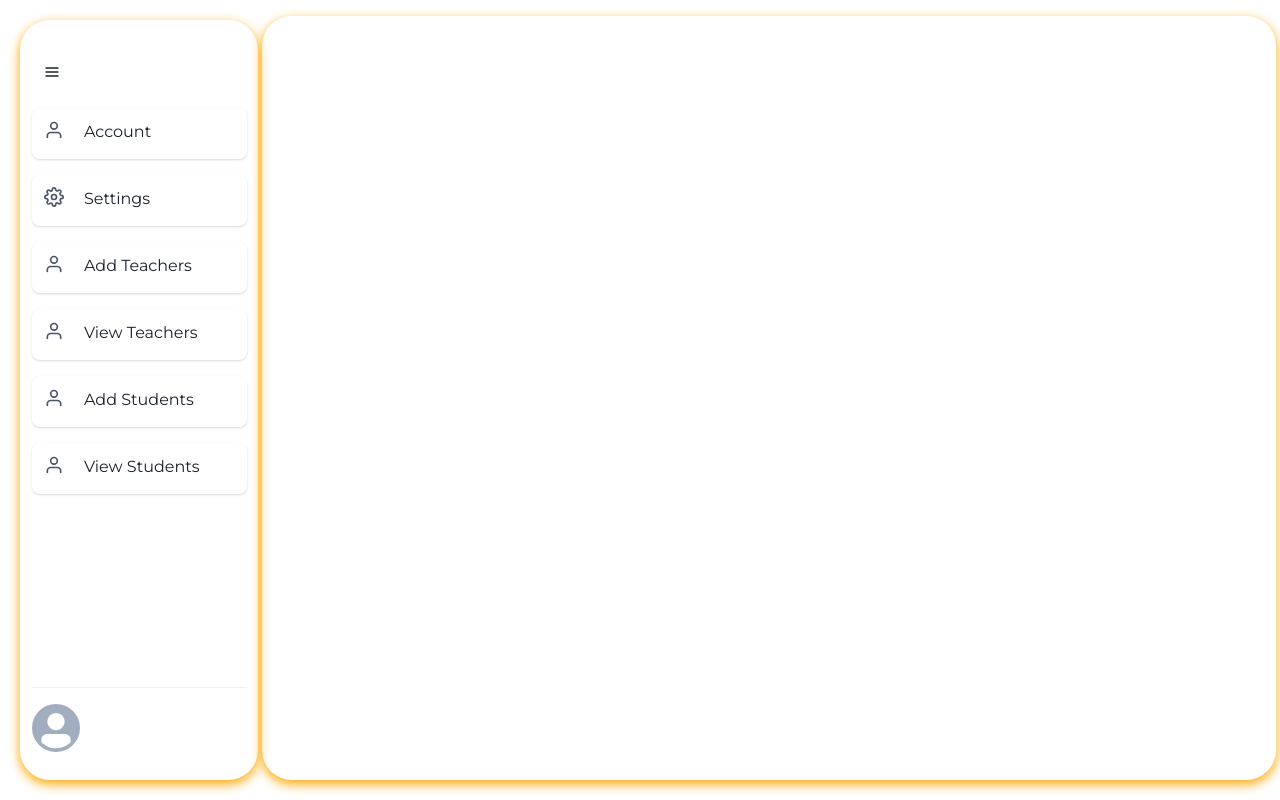
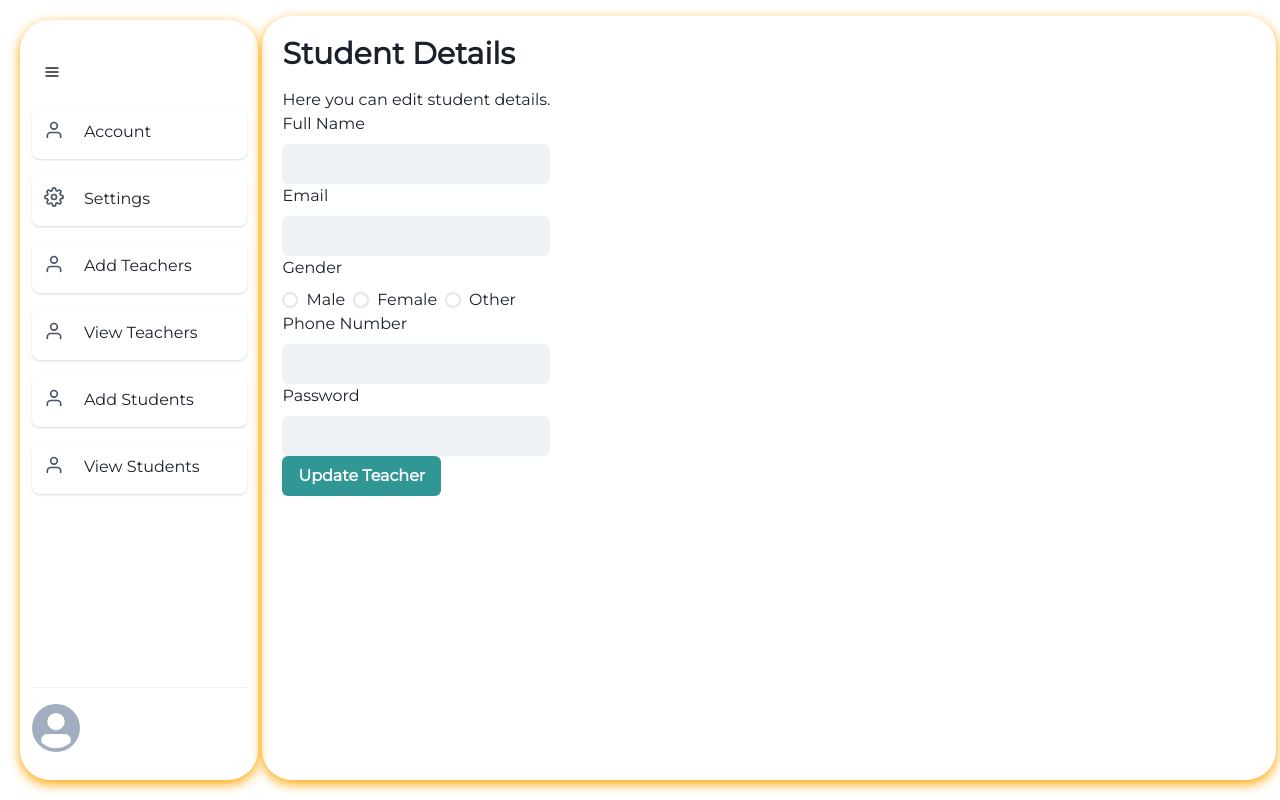
Before and after one commit to ihaseeb8/Learn-Live, a React (Vite) app in the folder frontend/: page /admin/editstudent in a window 1280 px wide. Built offline with nearby package versions, Linux system fonts and the light colour scheme; no server answers; a web font is replaced by a local one.

Commit message:
View and Edit Student

```diff
--- /dev/null
+++ b/frontend/src/components/EditStudent.jsx
@@ -0,0 +1,175 @@
+import React , {useState, useEffect} from 'react'
+import { Box,Button, Avatar,Heading, Text, Link ,FormControl,FormLabel, Input,RadioGroup,Radio,Stack, InputGroup} from '@chakra-ui/react'
+import axios from "axios"
+import { Divider } from '@chakra-ui/react'
+import { useNavigate, useParams} from "react-router-dom";
+
+
+const EditStudentDetails = () =>
+{
+    const [userID , setUserID] = useState();
+    const [name, setName] = useState("");
+    const [email, setEmail] = useState("");
+    const [gender ,setGender] = useState("");
+    const [phoneno , setPhoneNo] = useState("");
+    const [password, setPassword]= useState("");
+    const [profileimg , setProfileImg]= useState("");
+    const [students , setStudents]= useState([]);
+
+    const [selectedFile, setSelectedFile] =useState(null);
+    const [fileInputState, setFileInputState ] = useState("");
+    const [previewSource , setPreviewSource] = useState("");
+
+      const [msg, setMsg] = useState('');
+
+
+  const EditStudents = async(e) =>
+  {
+    axios.get('http://localhost:5000/student/getstudent', {params : {id: localStorage.getItem('studentid')}})
+    .then(res=> {
+      console.log(res.data)
+      setName(res.data.name);
+      setEmail(res.data.email);
+      setGender(res.data.gender);
+      setPhoneNo(res.data.phoneno);
+      setPassword(res.data.password);
+      setFileInputState(res.data.fileInputState);
+
+      }).catch (err=> {
+  console.log(err) })
+
+    e.preventDefault();
+    console.log(`id: ${localStorage.getItem('studentid')}`)
+    //setName(name);
+    axios.put(`http://localhost:5000/student/updatestudent/${localStorage.getItem('studentid')}`,
+    {
+      name:name,
+      email:email,
+      gender:gender,
+      phoneno:phoneno,
+      password:password,
+      fileInputState:fileInputState,
+
+    }).then((res)=>
+    {
+      //console.log(category)
+      window.alert("EditSuccesFUll")
+    }).catch((err)=>
+      {
+        window.alert("EditNOTSuccesFUll")
+      })
+
+  }
+
+  const handleFileInputChange =(e)=>
+  {
+      const file = e.target.files[0];
+      previewFile(file);
+      setSelectedFile(file);
+      setFileInputState(e.target.value);
+  };
+
+  const previewFile = (file) =>
+  {
+      const reader = new FileReader();
+      reader.readAsDataURL(file);
+      reader.onloadend=()=>
+      {
+          setPreviewSource(reader.result);
+      }
+  }
+
+         return (
+          <div>
+
+<Box p={5}>
+      <Heading as="h2" size="lg">
+        Student Details
+      </Heading>
+      <Text mt={4}>
+        Here you can edit student details.
+      </Text>
+
+      <FormControl>
+           <FormLabel>Full Name</FormLabel>
+     <Input
+      onChange={e=>setName(e.target.value)}
+       id='name' name='name' label='Name'
+       defaultValue={name}
+       variant='filled'
+      inputProps = {
+        { readOnly: false,}
+        }
+        required
+        />
+         </FormControl>
+         <FormControl>
+           <FormLabel>Email</FormLabel>
+     <Input
+      onChange={e=>setEmail(e.target.value)}
+       id='email' name='email' label='Email'
+      variant='filled'
+      defaultValue={email}
+      inputProps = {
+        { readOnly: false,}
+        }
+        required
+        />
+         </FormControl>
+         <FormLabel>Gender</FormLabel>
+         <RadioGroup onChange={setGender} value={gender}
+          defaultValue={gender}
+         id='gender' aria-label="gender" name="gender">
+      <Stack direction='row'>
+        <Radio value="male">Male</Radio>
+        <Radio  value="femlae">Female</Radio>
+        <Radio  value="other">Other</Radio>
+      </Stack>
+    </RadioGroup>
+    <FormControl>
+           <FormLabel>Phone Number</FormLabel>
+     <Input
+      onChange={e=>setPhoneNo(e.target.value)}
+      defaultValue={phoneno}
+       id='phoneno' name='phoneno' label='phoneno'
+      variant='filled'
+        required
+        />
+         </FormControl>
+         <FormControl>
+           <FormLabel>Password</FormLabel>
+     <Input
+      onChange={e=>setPassword(e.target.value)}
+      defaultValue={password}
+       id='password' name='password' label='password'
+      variant='filled'
+      type="password"
+        required
+        />
+         </FormControl>
+         {/* <input
+        type="file"
+         name="file"
+         defaultValue={fileInputState}
+         onChange={handleFileInputChange}
+        value={fileInputState}
+         />
+         {previewSource && (
+       <img
+          src={previewSource}
+          alt="chosen"
+             style={{height:"200px", width: "400px", class:"center", borderRadous:"50%"}}
+             />
+          )} */}
+<Button  onClick={EditStudents} colorScheme='teal' variant='solid'>
+   Update Teacher
+  </Button>
+
+    </Box>
+        </div>
+
+
+         )
+   };
+
+export default EditStudentDetails;
--- a/frontend/src/components/ViewAllStudents.jsx
+++ b/frontend/src/components/ViewAllStudents.jsx
@@ -2,6 +2,7 @@ import React , {useState, useEffect} from 'react'
 import { Box,Button, Avatar,Heading, Text, Link ,FormControl,FormLabel, Input,RadioGroup,Radio,Stack, InputGroup} from '@chakra-ui/react'
 import axios from "axios"
 import { Divider } from '@chakra-ui/react'
+import { useNavigate, useParams} from "react-router-dom";
 
   const ViewAllStudents = () => {
     const [name, setName] = useState("");
@@ -11,6 +12,17 @@ import { Divider } from '@chakra-ui/react'
     const [password, setPassword]= useState("");
     const [profileimg , setProfileImg]= useState("");
     const [students , setStudents]= useState([]);
+
+
+    const navigate = useNavigate();
+    const handleSubmit = (studentid) =>
+
+    {
+
+         localStorage.removeItem('studentid')
+         localStorage.setItem('studentid',studentid)
+            navigate("/admin/editstudent");
+    }
     useEffect(() => {
       axios
         .get("http://localhost:5000/student/getstudents")
@@ -35,6 +47,14 @@ import { Divider } from '@chakra-ui/react'
       <Text mt={4}>
         Here you can view and edit student details.
         </Text>
+        <FormControl>
+           <FormLabel>Search Students</FormLabel>
+           <Input>
+           </Input>
+           </FormControl>
+           <Button  colorScheme='teal' variant='solid'>
+   Search Student
+  </Button>
           {students.map((student) => (
             <>
 
@@ -63,7 +83,7 @@ import { Divider } from '@chakra-ui/react'
                 //   borderRadous: "50%"
                 // }}
               />
-              <Button  colorScheme='teal' variant='solid'>
+              <Button  onClick={()=>handleSubmit(student._id)} colorScheme='teal' variant='solid'>
    Edit Student
   </Button>
   <Button  colorScheme='teal' variant='solid'>
--- a/frontend/src/pages/AdminDashboard.jsx
+++ b/frontend/src/pages/AdminDashboard.jsx
@@ -10,6 +10,7 @@ import AddStudents from '../components/AddStudents'
 import ViewAllTeachers from '../components/ViewAllTeachers'
 import ViewAllStudents from '../components/ViewAllStudents'
 import EditTeacherDetails from '../components/EditTeacher'
+import EditStudentDetails from '../components/EditStudent'
 const AdminDashboard = () => {
 
     const [navSize, setNavSize] = useState("large")
@@ -35,6 +36,7 @@ const AdminDashboard = () => {
                     <Route path="viewteachers" element={<ViewAllTeachers/>}/>
                     <Route path="viewstudents" element={<ViewAllStudents/>}/>
                     <Route path="editteacher" element={<EditTeacherDetails/>}/>
+                    <Route path="editstudent" element={<EditStudentDetails/>}/>
                 </Routes>
             </Flex>
         </Flex>
```
Also changed, not shown: 1 other file (tests, documents, lock files or other folders).
